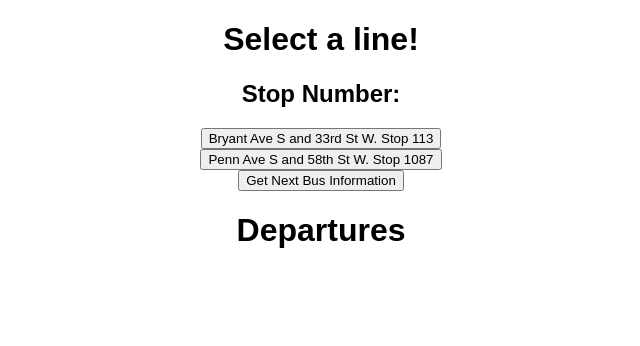
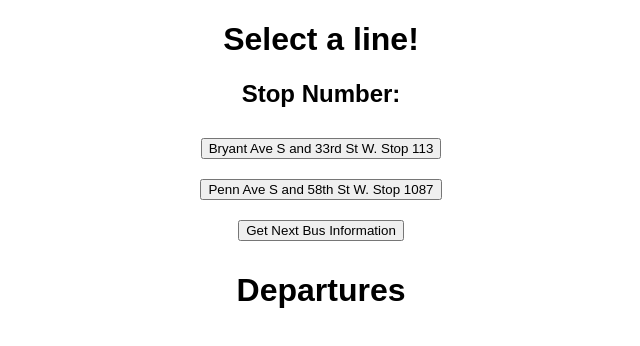
Before and after one commit to benped/spike-apis, a React app: page / in a window 1280 px wide. Shown: the whole page, without its empty margins (319-959 px from the left). Built offline with nearby package versions, Linux system fonts and the light colour scheme.

Commit message:
fixed css

```diff
--- a/src/components/App/App.css
+++ b/src/components/App/App.css
@@ -22,3 +22,7 @@
   from { transform: rotate(0deg); }
   to { transform: rotate(360deg); }
 }
+
+button {
+  margin: 10px;
+}
```
